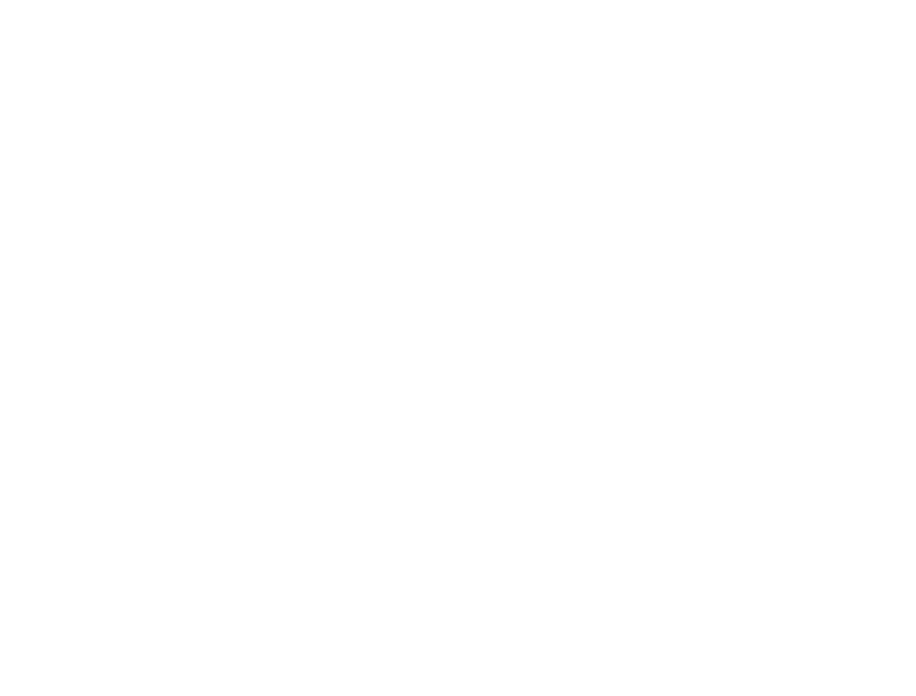
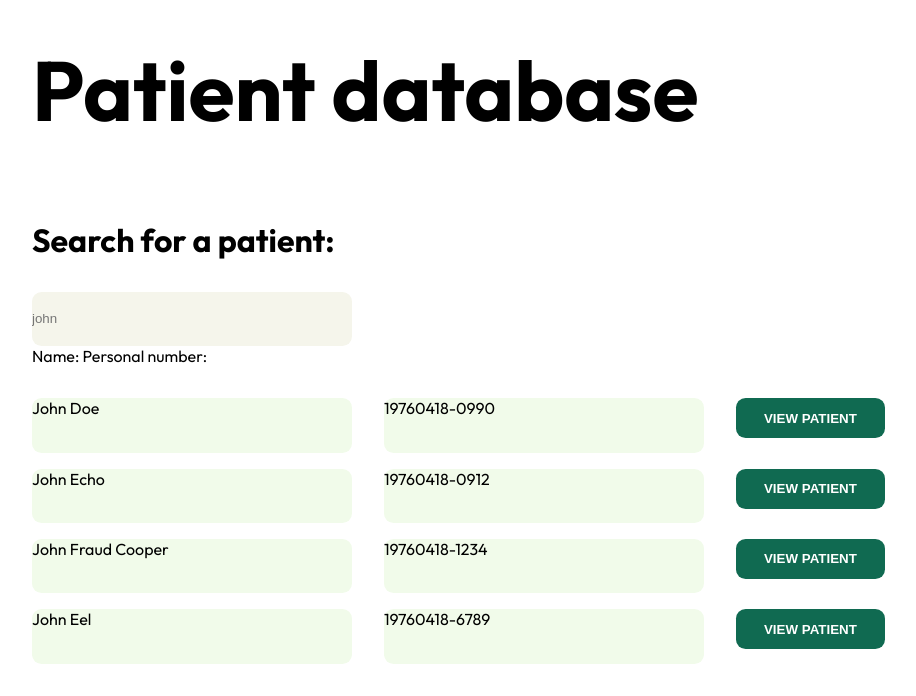
Before and after one commit to prinsergioprin/medicentral-app, a React (Create React App) app: page / in a window 1280 px wide. Shown: the part 107-803 px from the top of the page, without its empty margins (292-1208 px from the left). Built offline with nearby package versions, Linux system fonts and the light colour scheme.

Commit message:
PatientSearch base done. Need finetuning CSS*

```diff
--- a/src/App.js
+++ b/src/App.js
@@ -1,8 +1,10 @@
-import './App.css';
+import "./App.css";
+import PatientSearch from "./Components/PatientDatabase/PatientSearch";
 
 function App() {
   return (
     <div className="App">
+      <PatientSearch />
     </div>
   );
 }
--- /dev/null
+++ b/src/Components/PatientDatabase/PatientSearch.css
@@ -0,0 +1,82 @@
+#patientsearch-container {
+  padding-left: 20.25rem;
+  padding-top: 6.5rem;
+}
+
+#patientdatabase-header {
+  font-size: 84px;
+  padding-top: 2.5rem;
+  padding-bottom: 4.8rem;
+}
+
+#patientsearch-heading {
+  font-size: 32px;
+  font-weight: bold;
+  padding-bottom: 2rem;
+}
+
+#patientsearch-input-value {
+  display: grid;
+  grid-template-rows: auto;
+  width: 20rem;
+  height: 3.4rem;
+  border: none;
+  border-radius: 0.6rem;
+  background: #f5f5eb;
+}
+
+#patientsearch-output-container {
+  display: flex;
+  flex-direction: row;
+  gap: 2rem;
+  padding-top: 2rem;
+  padding-bottom: 2rem;
+}
+
+#patientsearch-output-container-left {
+  display: grid;
+  grid-template-rows: repeat(4, 1fr);
+  row-gap: 1rem;
+}
+
+#patientsearch-output-title {
+  font-size: 16px;
+}
+
+#patientsearch-output-name {
+  width: 20rem;
+  height: 3.4rem;
+  border: none;
+  border-radius: 0.6rem;
+  background: #f1fbea;
+}
+
+#patientsearch-output-container-right {
+  display: grid;
+  grid-template-rows: repeat(4, 1fr);
+  row-gap: 1rem;
+}
+
+#patientsearch-output-nr {
+  width: 20rem;
+  height: 3.4rem;
+  border: none;
+  border-radius: 0.6rem;
+  background: #f1fbea;
+}
+
+#view-patient-buttons-container {
+  display: grid;
+  grid-template-rows: repeat(4, 1fr);
+  row-gap: 1rem;
+}
+
+#view-patient-button {
+  width: 9.3rem;
+  height: 2.5rem;
+  border: none;
+  border-radius: 0.6rem;
+  background: #106a51;
+  color: white;
+  font-weight: bold;
+}
--- /dev/null
+++ b/src/Components/PatientDatabase/PatientSearch.jsx
@@ -0,0 +1,41 @@
+import React from "react";
+import "./PatientSearch.css";
+
+function PatientSearch() {
+  return (
+    <div id="patientsearch-container">
+      <h1 id="patientdatabase-header">Patient database</h1>
+      <div id="patientsearch-heading">Search for a patient:</div>
+      <input
+        id="patientsearch-input-value"
+        type="text"
+        placeholder="john"
+      ></input>
+      <div id="patientsearch-output-title">Name: Personal number:</div>
+      <div id="patientsearch-output-container">
+        <div id="patientsearch-output-container-left">
+          <div id="patientsearch-output-name">John Doe</div>
+          <div id="patientsearch-output-name">John Echo</div>
+          <div id="patientsearch-output-name">John Fraud Cooper</div>
+          <div id="patientsearch-output-name">John Eel</div>
+        </div>
+
+        <div id="patientsearch-output-container-right">
+          <div id="patientsearch-output-nr">19760418-0990</div>
+          <div id="patientsearch-output-nr">19760418-0912</div>
+          <div id="patientsearch-output-nr">19760418-1234</div>
+          <div id="patientsearch-output-nr">19760418-6789</div>
+        </div>
+
+        <div id="view-patient-buttons-container">
+          <button id="view-patient-button">VIEW PATIENT</button>
+          <button id="view-patient-button">VIEW PATIENT</button>
+          <button id="view-patient-button">VIEW PATIENT</button>
+          <button id="view-patient-button">VIEW PATIENT</button>
+        </div>
+      </div>
+    </div>
+  );
+}
+
+export default PatientSearch;
```
